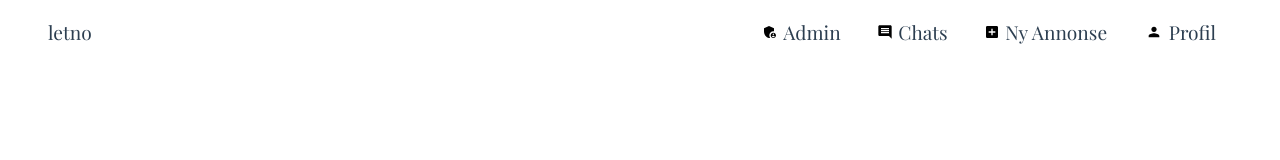
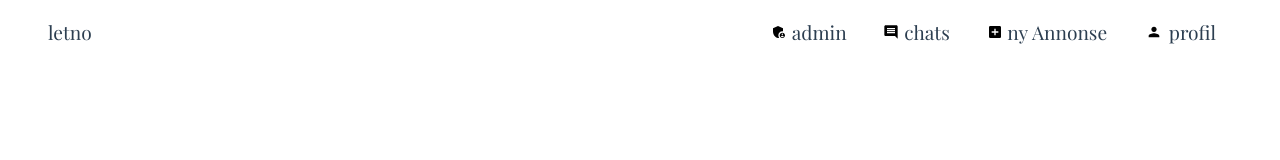
Before and after one commit to BeatsuDev/let, a Vue app in the folder frontend/: page / in a window 1280 px wide. Shown: the top 160 px of the page. Built offline with nearby package versions, Linux system fonts and the light colour scheme; no server answers.

Commit message:
refac: change all characters to lowercase on navbar

```diff
--- a/frontend/src/components/NavigationBar.vue
+++ b/frontend/src/components/NavigationBar.vue
@@ -12,10 +12,10 @@ import ProfileIcon from "@/components/icons/ProfileIcon.vue";
   <header>
     <RouterLink id="navbar-logo" to="/">letno</RouterLink>
     <nav>
-      <RouterLink to="/admin"> <AdminIcon /> Admin </RouterLink>
-      <RouterLink to="/chats"> <ChatIcon /> Chats </RouterLink>
-      <RouterLink to="/create-listing"> <CreateListingIcon /> Ny Annonse </RouterLink>
-      <RouterLink to="/login"> <ProfileIcon /> Profil </RouterLink>
+      <RouterLink to="/admin"> <AdminIcon /> admin </RouterLink>
+      <RouterLink to="/chats"> <ChatIcon /> chats </RouterLink>
+      <RouterLink to="/create-listing"> <CreateListingIcon /> ny Annonse </RouterLink>
+      <RouterLink to="/login"> <ProfileIcon /> profil </RouterLink>
     </nav>
   </header>
 </template>
```
